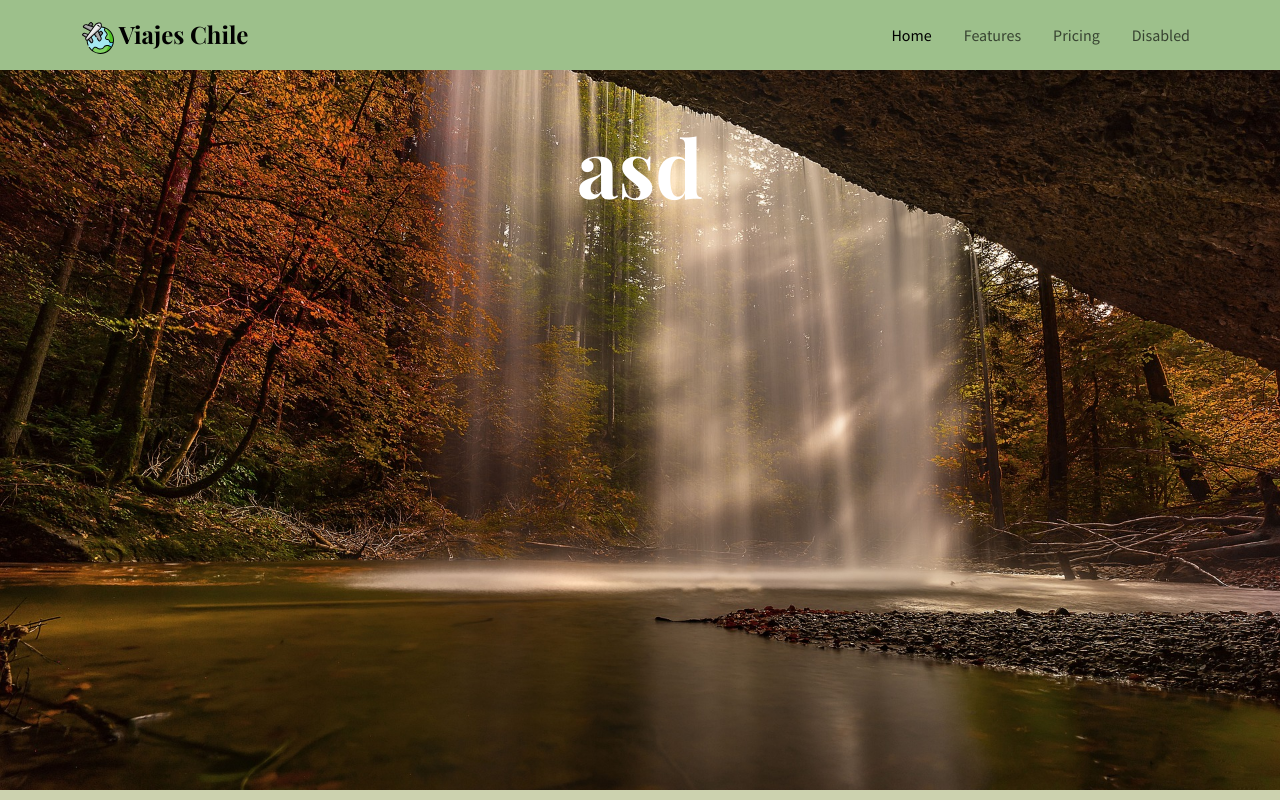
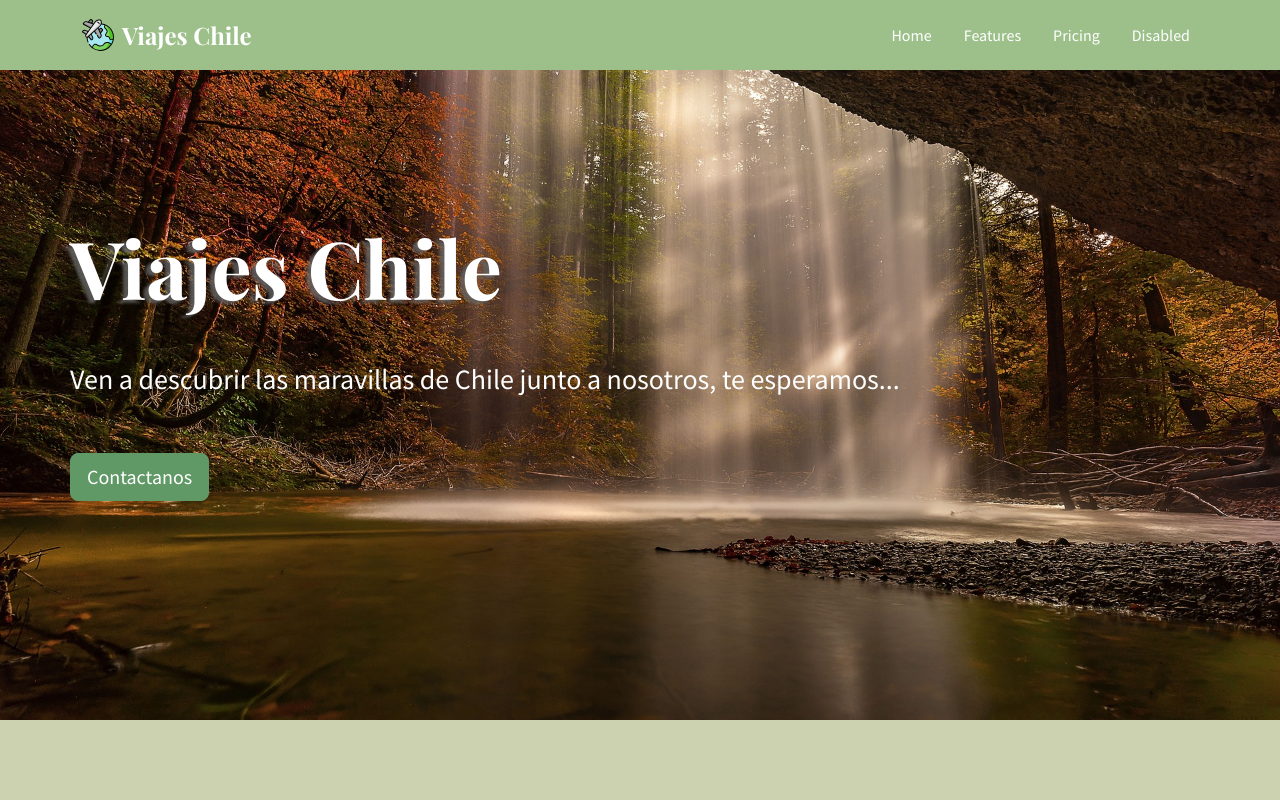
Before and after one commit to Delky91/viajeschile, a plain HTML site: page index.html in a window 1280 px wide. Drawn offline with nearby package versions, Linux system fonts and the light colour scheme.

Commit message:
header finish and style done

```diff
--- a/assets/css/index.css
+++ b/assets/css/index.css
@@ -15,6 +15,9 @@ nav {
 	background-color: #9dc08b;
 	max-height: 70px;
 }
+.navbar-collapse {
+	background-color: #9dc08b;
+}
 
 .navbar-brand {
 	font-family: "Playfair Display", serif;
@@ -28,13 +31,23 @@ nav {
 
 h1 {
 	font-family: "Playfair Display", serif;
+	text-shadow: -5px 3px 3px rgba(100, 100, 100, 0.81);
 }
 
 header {
-	margin-top: 70px;
 	background-image: url(../img/nature.jpg);
 	background-position: 0%;
 	background-repeat: no-repeat;
 	background-size: cover;
 	height: 90vh;
 }
+
+#cta {
+	background-color: #609966;
+	border-color: #609966;
+}
+
+#cta:hover {
+	background-color: #346439;
+	border-color: #346439;
+}
--- a/index.html
+++ b/index.html
@@ -57,11 +57,12 @@
 		<nav class="navbar navbar-expand-lg fixed-top">
 			<div class="container py-2 align-items-center">
 				<a
-					class="navbar-brand fw-bold"
+					class="navbar-brand text-white fw-bold d-inline-flex"
 					href="#"
 					><img
 						src="./assets/img/viajes.svg"
-						alt="" />
+						alt="logo Viajes Chile"
+						class="me-md-2" />
 					Viajes Chile
 				</a>
 				<button
@@ -75,34 +76,41 @@
 					<span class="navbar-toggler-icon"></span>
 				</button>
 				<div
-					class="collapse navbar-collapse justify-content-end"
+					class="collapse navbar-collapse justify-content-end rounded-bottom-5"
 					id="navbarNavAltMarkup">
-					<div class="navbar-nav">
+					<div class="navbar-nav text-center">
 						<a
-							class="nav-link active me-3"
+							class="nav-link active me-3 text-white"
 							aria-current="page"
 							href="#"
 							>Home</a
 						>
 						<a
-							class="nav-link me-3"
+							class="nav-link me-3 text-white"
 							href="#"
 							>Features</a
 						>
 						<a
-							class="nav-link me-3"
+							class="nav-link me-3 text-white"
 							href="#"
 							>Pricing</a
 						>
-						<a class="nav-link">Disabled</a>
+						<a class="nav-link text-white">Disabled</a>
 					</div>
 				</div>
 			</div>
 		</nav>
 
-		<header class="container-fluid">
-			<div class="container-xl text-center pt-5">
-				<h1 class="display-1 fw-bold text-white">asd</h1>
+		<header class="container-fluid d-flex align-items-md-center align-items-center">
+			<div class="container-xl text-start pt-5 ps-3 px-md-0 pt-md-0">
+				<h1 class="display-1 fw-bold text-white">Viajes Chile</h1>
+				<h3 class="text-white mt-5">Ven a descubrir las maravillas de Chile junto a nosotros, te esperamos...</h3>
+				<a
+					href="#contac"
+					id="cta"
+					class="btn btn-lg text-white mt-5">
+					Contactanos
+				</a>
 			</div>
 		</header>
 		<!--BootStrap CDN-->
```
